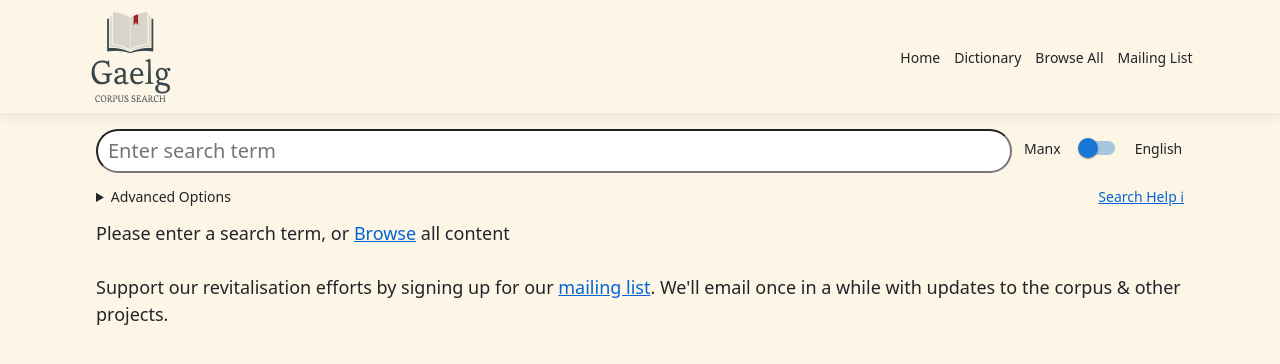
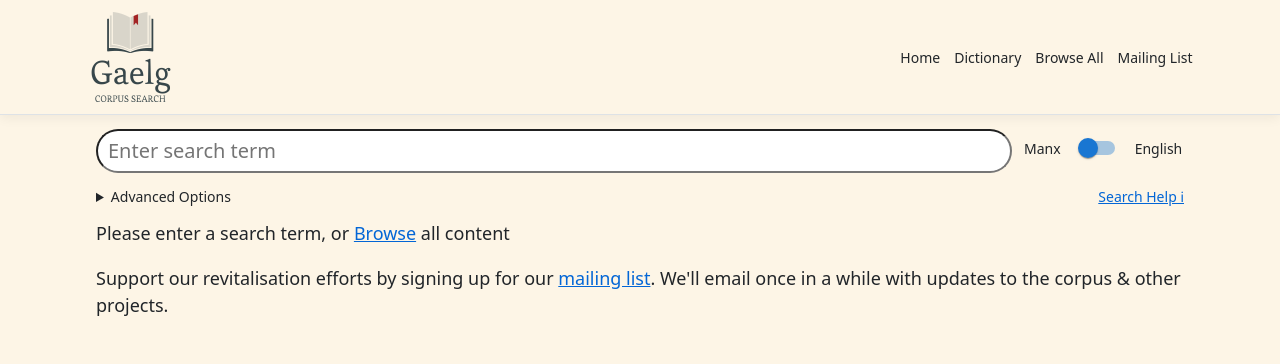
Before and after one commit to david-allison/manx-corpus-search, a React (Create React App) app in the folder CorpusSearch/ClientApp/: page / in a window 1280 px wide. Shown: the top 364 px of the page. Built offline with nearby package versions, Linux system fonts and the light colour scheme.

Commit message:
fix: home screen on Firefox
<br> wasn't handled

```diff
--- a/CorpusSearch/ClientApp/src/components/Home.tsx
+++ b/CorpusSearch/ClientApp/src/components/Home.tsx
@@ -136,8 +136,7 @@ export const HomeFC = () => {
 
             {hasNoSearch && <span style={{marginTop: 10, fontSize: "large", display: "flex", flexDirection: "column", alignContent: "center"}}>
                 <span style={{display: "inline"}}>Please enter a search term, or&nbsp;<a href={"/Browse"}>Browse</a>&nbsp;all content</span>
-                <br/>
-                <span style={{display: "inline"}}>Support our revitalisation efforts by signing up for our <a href={"/MailingList"}>mailing list</a>. We'll email once in a while with updates to the corpus & other projects.</span>
+                <span style={{display: "inline", marginTop: "1em"}}>Support our revitalisation efforts by signing up for our <a href={"/MailingList"}>mailing list</a>. We'll email once in a while with updates to the corpus & other projects.</span>
             </span>}
             {!hasNoSearch && hasError && <span style={{marginTop: 10, fontSize: "large", display: "flex", justifyContent: "center"}}>
                 Something went wrong, please try again
```
